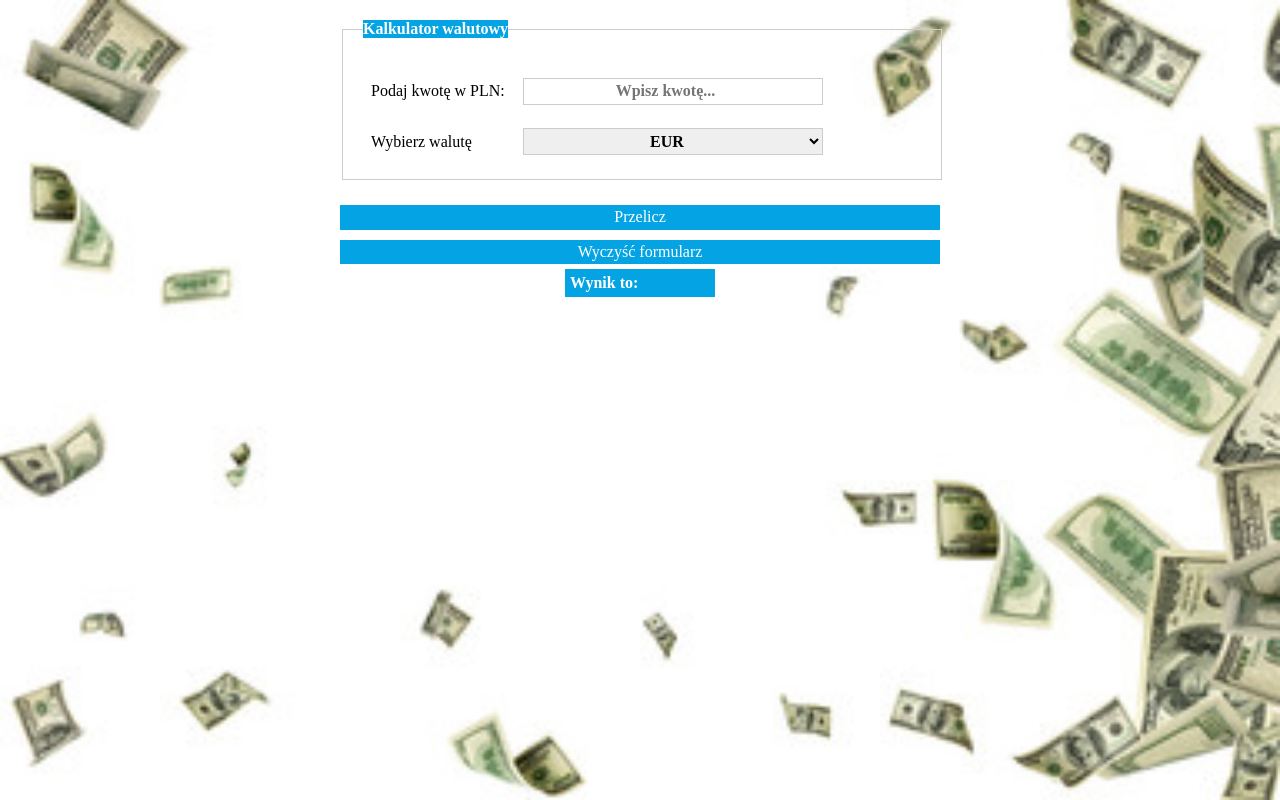
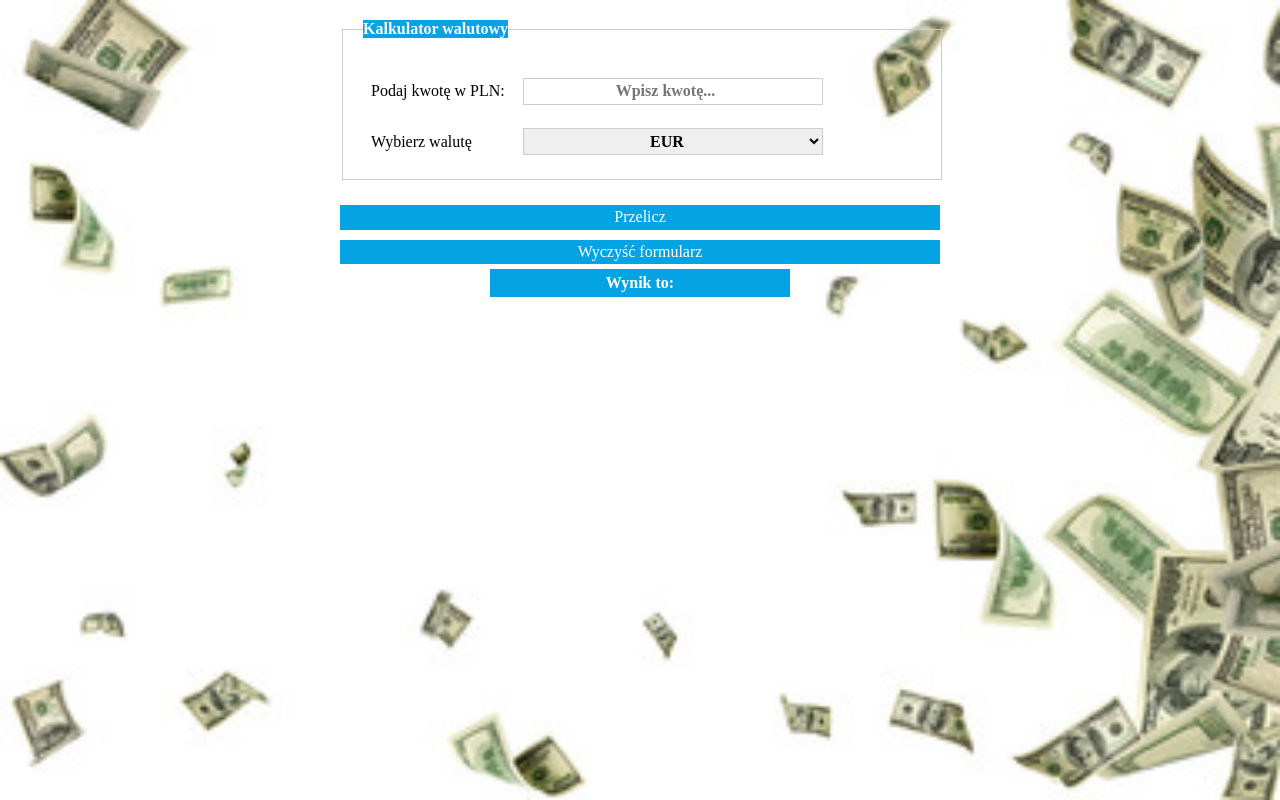
Before and after one commit to Przemek-Przybylak/Currency--Converter--React, a React (Create React App) app: page / in a window 1280 px wide. Built offline with nearby package versions, Linux system fonts and the light colour scheme.

Commit message:
resize section area and text align

```diff
--- a/src/Section/style.css
+++ b/src/Section/style.css
@@ -1,7 +1,8 @@
 .section{
     margin: 0 auto;
     width: 100%;
-    max-width: 150px;
+    text-align: center;
+    max-width: 300px;
     background-color: rgb(4, 164, 228);
     color: white;
     font-weight: 700;
```
